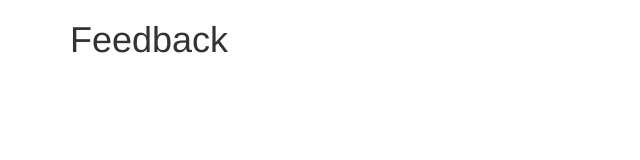
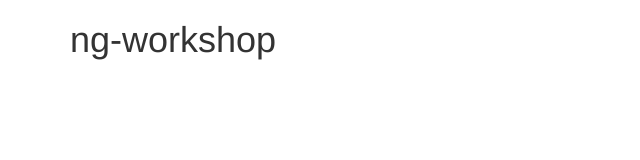
Before and after one commit to kentcdodds/ng-workshop, a website: page index.html in a window 1280 px wide. Shown: the whole page, without its empty margins (0-640 px from the left). Drawn offline with nearby package versions, Linux system fonts and the light colour scheme.

Commit message:
renaming the first h1 to ng-workshop because it makes more sense

```diff
--- a/index.html
+++ b/index.html
@@ -15,7 +15,7 @@
 
 
 <div class="container">
-  <h1>Feedback</h1>
+  <h1>ng-workshop</h1>
 </div>
 
 
```
